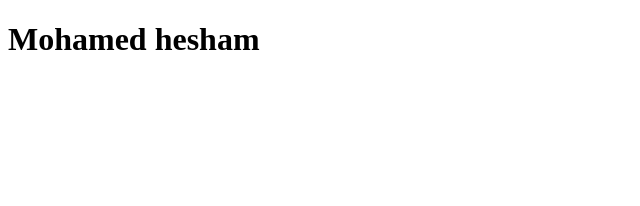
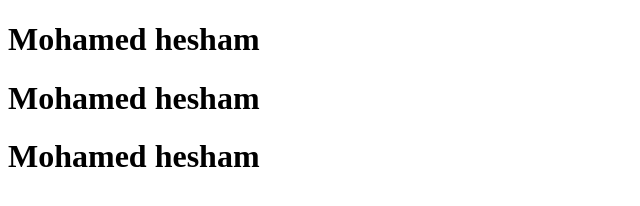
Before and after one commit to mohamed74hesh/git_creat_repo, a plain HTML site: page index.html in a window 1280 px wide. Shown: the whole page, without its empty margins (0-640 px from the left). Drawn offline with Linux system fonts and the light colour scheme.

Commit message:
secound commit

```diff
--- a/index.html
+++ b/index.html
@@ -7,5 +7,9 @@
 </head>
 <body>
   <h1>Mohamed hesham </h1>
+    <h1>Mohamed hesham </h1>
+      <h1>Mohamed hesham </h1>
+
+
 </body>
 </html>
```
